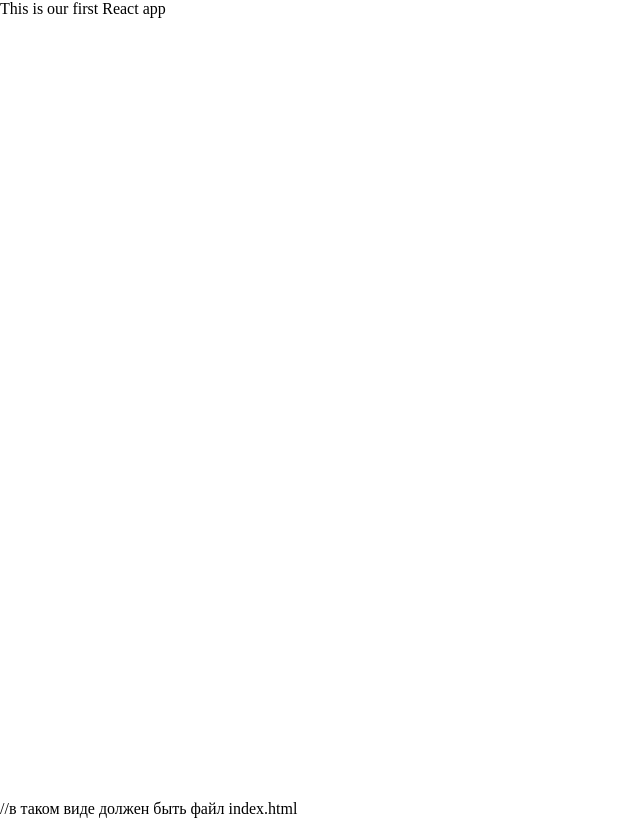
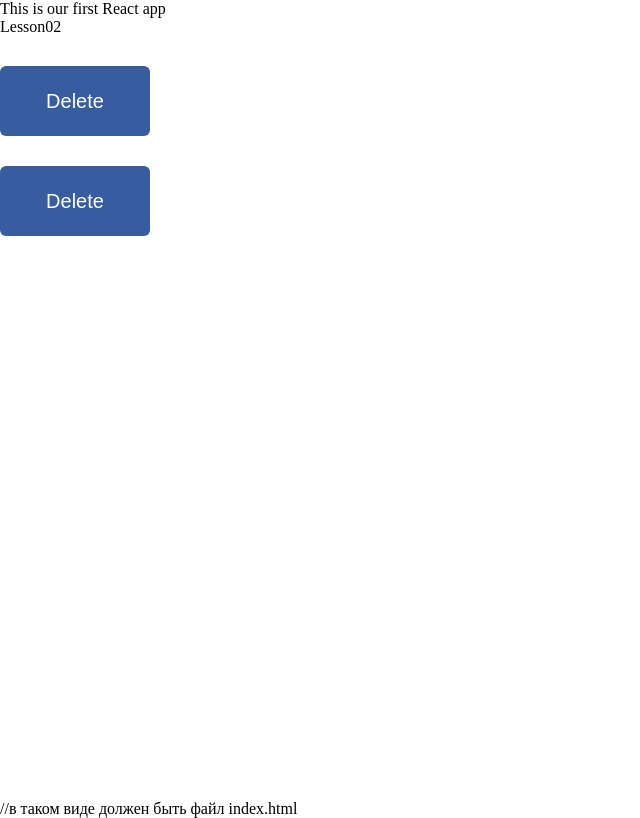
Before and after one commit to VladislavMagid/cohort39fs-react-Vladislav, a JavaScript app: page / in a window 1280 px wide. Shown: the whole page, without its empty margins (0-640 px from the left). Built offline with nearby package versions, Linux system fonts and the light colour scheme.

Commit message:
lesson02

```diff
--- a/src/App.js
+++ b/src/App.js
@@ -1,11 +1,15 @@
-import './App.css';
+import "./App.css";
+
+//Lessons
+import Lesson02 from "./lessons/Lesson02/Lesson02";
+
+//Homeworks
 
 function App() {
   return (
     <div className="App">
-        <p>
-          This is our first React app
-        </p>
+      <p>This is our first React app</p>
+      <Lesson02 />
     </div>
   );
 }
--- /dev/null
+++ b/src/components/Button/Button.js
@@ -0,0 +1,8 @@
+import "./styles.css";
+
+function Button() {
+    const buttonName = 'Delete';
+  return <button className="button-component">{buttonName}</button>;
+}
+
+export default Button;
--- /dev/null
+++ b/src/components/Button/styles.css
@@ -0,0 +1,10 @@
+.button-component {
+    height: 70px;
+    width: 150px;
+    padding: 20px;
+    border: none;
+    background: rgb(55, 92, 160);
+    font-size: 20px;
+    color: white;
+    border-radius: 6px;
+}
--- /dev/null
+++ b/src/lessons/Lesson02/Lesson02.js
@@ -0,0 +1,14 @@
+import Button from "../../components/Button/Button";
+import './styles.css'
+
+function Lesson02() {
+  return (
+    <div className="lesson02-component">
+      <div>Lesson02</div>
+      <Button />
+      <Button />
+    </div>
+  );
+}
+
+export default Lesson02;
--- /dev/null
+++ b/src/lessons/Lesson02/styles.css
@@ -0,0 +1,5 @@
+.lesson02-component{
+    display: flex;
+    flex-direction: column;
+    gap: 30px;
+};
```
Also changed, not shown: src/homeworks/Homework02/Homewor02.js (added).
